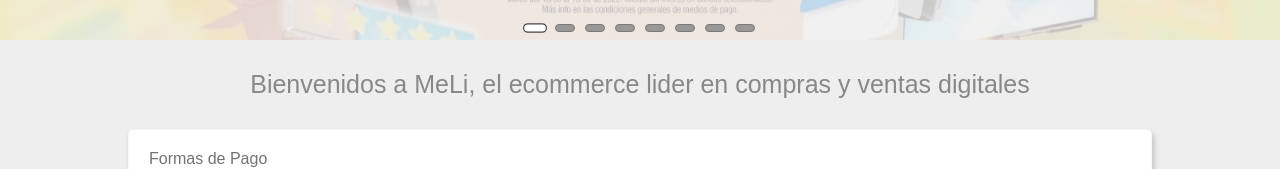
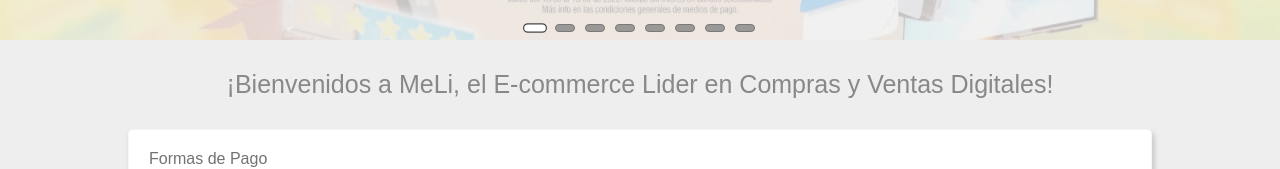
Before and after one commit to Mauricio-Garcia-A/Proyecto-MELI, a React (Create React App) app: page / in a window 1280 px wide. Shown: the part 303-472 px from the top of the page. Built offline with nearby package versions, Linux system fonts and the light colour scheme.

Commit message:
Se agrega la customHook encargada de cargar las imagenes de publicidad y las formas de pagos. Ademas se añaden mejoras en el carrusel de publicidad

```diff
--- a/src/Componentes/CarrucelImagenHome/CarrucelImagenHome.js
+++ b/src/Componentes/CarrucelImagenPublicidad/CarrucelImagenPublicidad.js
@@ -1,12 +1,12 @@
 import React, { useEffect, useState } from 'react';
-import './CarrucelImagenHome.scss'
+import './CarrucelImagenPublicidad.scss'
 
 /* ---------------------------   Componente CARRUSELIMAGENESPRODUCTO -----------------------------------------
 Este muesta las imagenes de los productos de forma dinamica (CARRUSEL)
     - recibe por props un array con las URL de las IMAGENES
     - opcional recibe props la funcionalidad mostrar las imagenes automaticamente cada sierto tiempo, mediate las props AUTOPLAY y TEMPORIZADOR
 */
-export default function CarrucelImagenHome({imagenes, autoPlay=false, temporizador='5000'  }) {
+export default function CarrucelImagenPublicidad({imagenes, autoPlay=false, temporizador='5000'  }) {
     const [selectedIndex, setSelectedIndex]= useState(0)
     const [selectedImagen, setSelectedImagen]=useState(imagenes[0])
     const [loaded, setLoaded]=useState(false)
--- /dev/null
+++ b/src/Hooks/useContenidoHome.js
@@ -0,0 +1,23 @@
+import imag01 from '../Imagenes/ImagenesCarruselHome/imag01.jpg'
+import imag02 from '../Imagenes/ImagenesCarruselHome/imag02.jpg'
+import imag03 from '../Imagenes/ImagenesCarruselHome/imag03.jpg'
+import imag04 from '../Imagenes/ImagenesCarruselHome/imag04.jpg'
+import imag05 from '../Imagenes/ImagenesCarruselHome/imag05.jpg'
+import imag06 from '../Imagenes/ImagenesCarruselHome/imag06.jpg'
+import imag07 from '../Imagenes/ImagenesCarruselHome/imag07.jpg'
+import imag08 from '../Imagenes/ImagenesCarruselHome/imag08.jpg'
+import TDC from '../Imagenes/ImagenesCarruselHome/TDC.jpg'
+import TDD from '../Imagenes/ImagenesCarruselHome/TDD.jpg'
+import CST from '../Imagenes/ImagenesCarruselHome/CST.jpg'
+import EFC from '../Imagenes/ImagenesCarruselHome/EFC.jpg'
+
+export function useContenidoHome() {
+    const FORMAS_DE_PAGOS = [   {titulo:'Tarjenta de Credito', icono:'TDC', informacion:TDC},
+                                {titulo:'Tarjeta de Debito', icono:'TDD', informacion:TDD},
+                                {titulo:'Cuotas sin Tarjeta', icono:'CST', informacion:CST},
+                                {titulo:'Efectivo', icono:'Efc', informacion:EFC}
+                            ]
+    const IMAGENES_PUBLICIDAD = [imag01, imag02, imag03, imag04, imag05, imag06, imag07, imag08]
+
+    return { FORMAS_DE_PAGOS, IMAGENES_PUBLICIDAD}
+}
--- a/src/Vistas/Home/Home.js
+++ b/src/Vistas/Home/Home.js
@@ -1,41 +1,21 @@
 import React from 'react';
+import { useContenidoHome } from '../../Hooks/useContenidoHome';
+import CarrucelImagenPublicidad from '../../Componentes/CarrucelImagenPublicidad/CarrucelImagenPublicidad'
+import FormasDePagos from '../../Componentes/FormasDePagos/FormasDePagos';
 import './Home.scss'
-import imag01 from '../../Imagenes/ImagenesCarruselHome/imag01.jpg'
-import imag02 from '../../Imagenes/ImagenesCarruselHome/imag02.jpg'
-import imag03 from '../../Imagenes/ImagenesCarruselHome/imag03.jpg'
-import imag04 from '../../Imagenes/ImagenesCarruselHome/imag04.jpg'
-import imag05 from '../../Imagenes/ImagenesCarruselHome/imag05.jpg'
-import imag06 from '../../Imagenes/ImagenesCarruselHome/imag06.jpg'
-import imag07 from '../../Imagenes/ImagenesCarruselHome/imag07.jpg'
-import imag08 from '../../Imagenes/ImagenesCarruselHome/imag08.jpg'
-import TDC from '../../Imagenes/ImagenesCarruselHome/TDC.jpg'
-import TDD from '../../Imagenes/ImagenesCarruselHome/TDD.jpg'
-import CST from '../../Imagenes/ImagenesCarruselHome/CST.jpg'
-import EFC from '../../Imagenes/ImagenesCarruselHome/EFC.jpg'
-
-import CarrucelImagenHome from '../../Componentes/CarrucelImagenHome/CarrucelImagenHome'
-import FormasDePagos from '../../Componentes/FormasDePagos/FormasDePagos';
-
-
-
-
 
 /* Vista HOME
-En el componente HOME solo se mostrara el mensaje de bienvenida
+El vista HOME no fue solicitada en el Challenge (proactividad). HOME es una componente extra se muestra un carrusel con publicidad, y las formas de pago.
 */
 export default function Home() {
+    const {FORMAS_DE_PAGOS, IMAGENES_PUBLICIDAD} = useContenidoHome()
 
-    const FORMAS_DE_PAGOS = [   {titulo:'Tarjenta de Credito', icono:'TDC', informacion:TDC},
-                                {titulo:'Tarjeta de Debito', icono:'TDD', informacion:TDD},
-                                {titulo:'Cuotas sin Tarjeta', icono:'CST', informacion:CST},
-                                {titulo:'Efectivo', icono:'Efc', informacion:EFC},
-                            ]
     return (
         <div >
-            <CarrucelImagenHome  imagenes={[imag01,imag02,imag03,imag04,imag05,imag06,imag07,imag08]} autoPlay={true} />
+            <CarrucelImagenPublicidad  imagenes={IMAGENES_PUBLICIDAD} autoPlay={true} />
             <div className="contenedorApp">
                 <div className='ContenedorTextoTituloHome'>
-                    <span > Bienvenidos a MeLi, el ecommerce lider en compras y ventas digitales </span>
+                    <span className='TextoTituloHome'> ¡Bienvenidos a MeLi, el E-commerce Lider en Compras y Ventas Digitales! </span>
                 </div>
                 <FormasDePagos FDP={FORMAS_DE_PAGOS}/>
             </div>
--- a/src/Vistas/Home/Home.scss
+++ b/src/Vistas/Home/Home.scss
@@ -8,4 +8,5 @@
     font-size: 25px;
     color: rgb(136, 136, 136);
     font-family: Arial, Helvetica, sans-serif;
+    text-align: center;
 }
```
Also changed, not shown: src/Componentes/CarrucelImagenPublicidad/CarrucelImagenPublicidad.scss (renamed from src/Componentes/CarrucelImagenHome/CarrucelImagenHome.scss).
